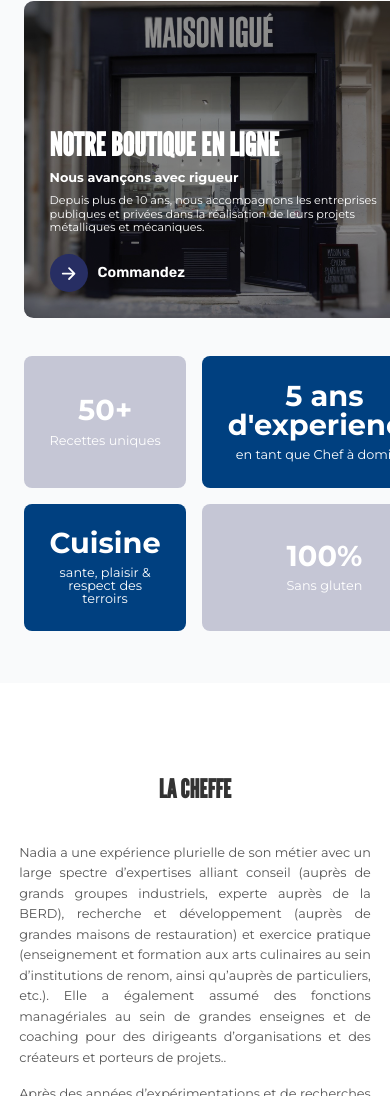
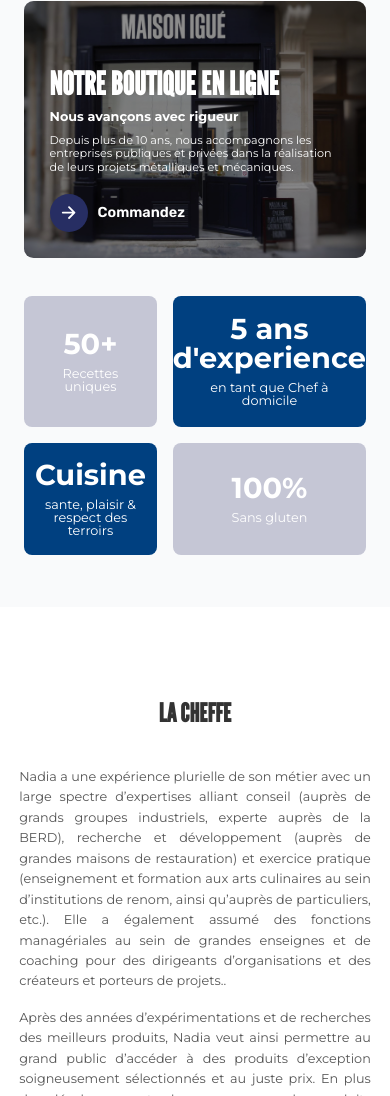
Before and after one commit to KyfWeb/MaisonigueKyf, a plain HTML site: page index.html in a window 390 px wide. Shown: the part 1823-2919 px from the top of the page. Drawn offline with nearby package versions, Linux system fonts and the light colour scheme.

Commit message:
Add files via upload

```diff
--- a/css/queries.css
+++ b/css/queries.css
@@ -804,3 +804,12 @@ Instead , 1rem = 1em = 16px */
 .address-col { float:right !important;width:40%; }
 .padding_footer { margin-bottom:10px !important; }
 }
+
+
+/* Device_3 : Apple iPhone 3G & 3GS, Blackberry Bold, Samsung Galaxy ACE, LG Optimus One-with:480; */
+@media screen and (max-width:440px){
+/*.chiffres-img { width:77% !important;border-radius:8px !important; }
+.chiffres-overlay { width:77% !important;border-radius:8px !important; }
+*/
+  .chiffres-box { padding:10% !important; }
+}
```
